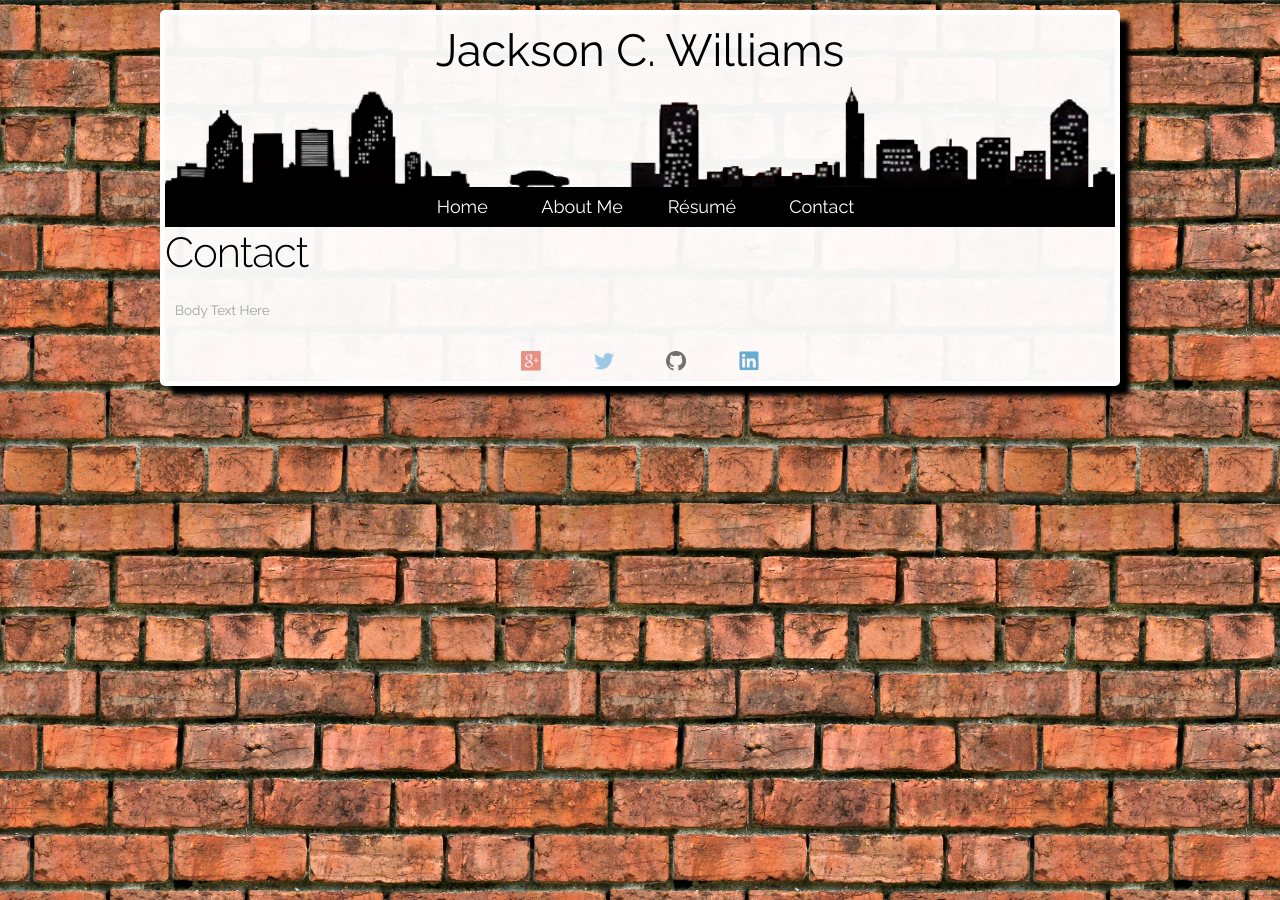
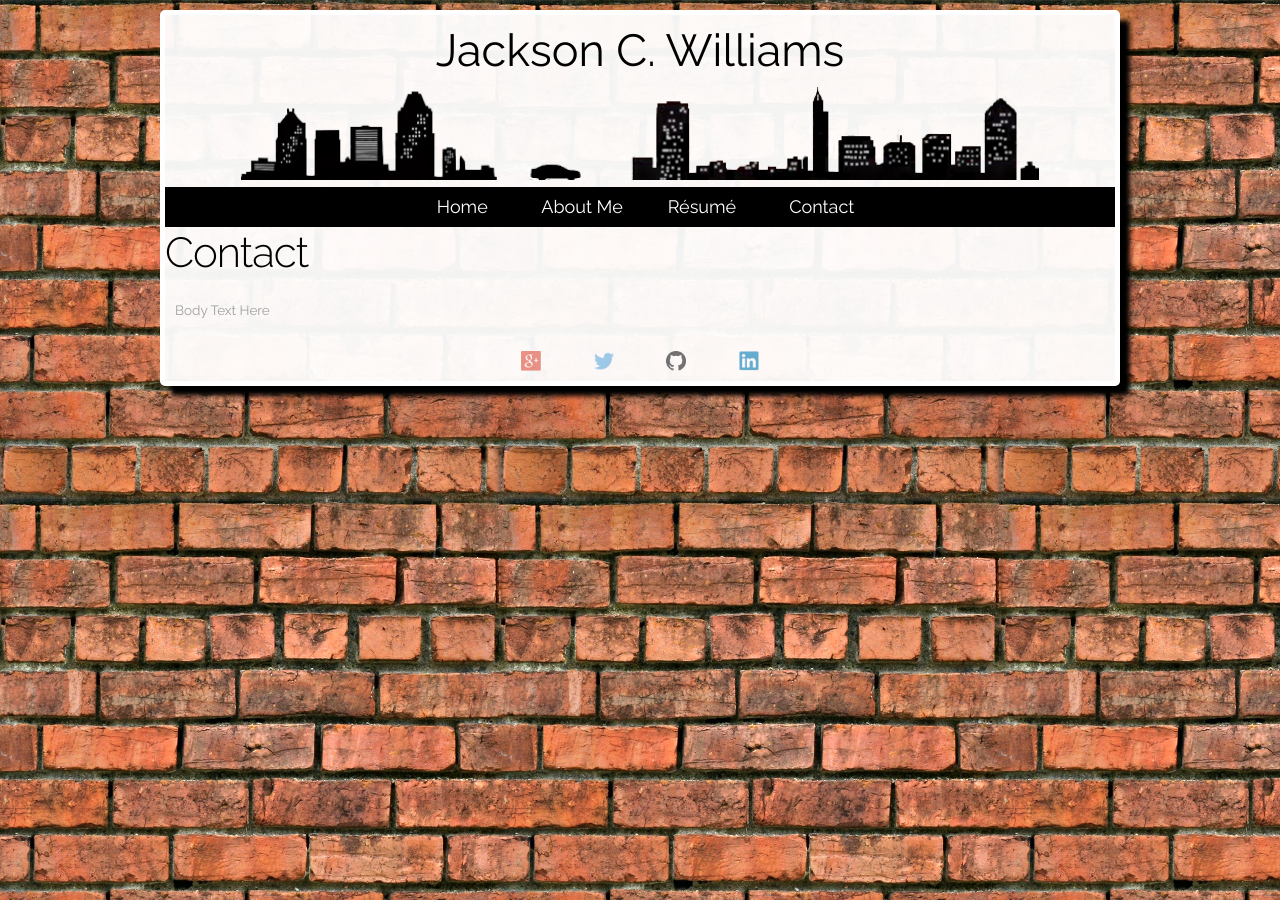
Before and after one commit to jacksoncwilliams/jackson-erin, a Jekyll site: the page built from contact.html, in a window 1280 px wide. Built offline with Jekyll 4.4.1, drawn with Linux system fonts in a browser that asks for light colours.

Commit message:
Update fleek.html

```diff
--- a/_layouts/fleek.html
+++ b/_layouts/fleek.html
@@ -38,7 +38,7 @@
   <div id="header" class="twelve columns">
    Jackson C. Williams
         <div id="mainlogo">
-        	  <img src="/images/logowithcartransparent.png" width="100%" height="100%" align="center">
+        	  <img src="/images/logowithcartransparent.png" max-width="780px" min-width="700px" height="93px" align="center">
         </div>
         </div>
     <!--Navigation-->
```
